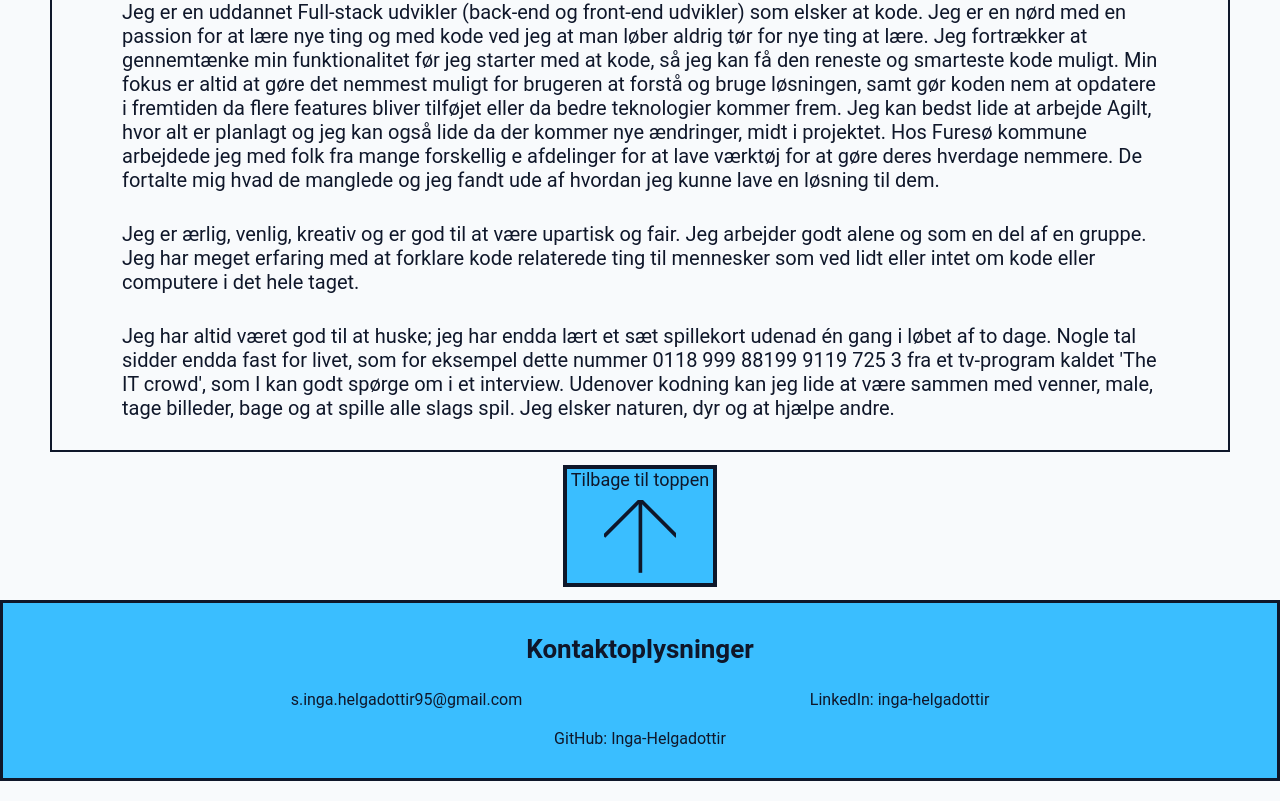
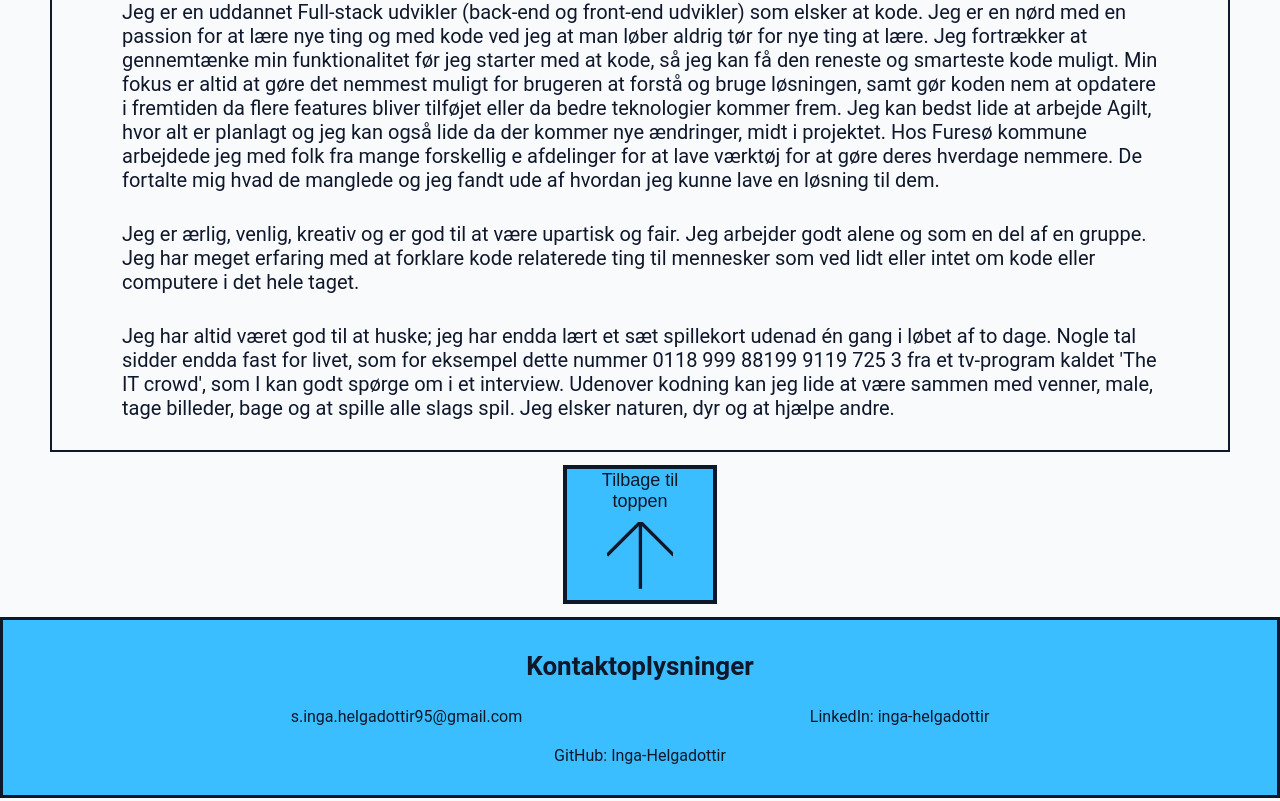
Before and after one commit to Inga-Helgadottir/CodeCV, a React (Create React App) app: page / in a window 1280 px wide. Shown: the part 511-1312 px from the top of the page. Built offline with nearby package versions, Linux system fonts and the light colour scheme.

Commit message:
fixed bug

```diff
--- a/src/App.jsx
+++ b/src/App.jsx
@@ -4,7 +4,7 @@ import "./Styles/ColorVariables.css";
 import Footer from "./Components/PageParts/Footer";
 import Header from "./Components/PageParts/Header";
 import NavBar from "./Components/PageParts/NavBar";
-import BackToTheTop from "./Components/PageParts/BackToTheTopComponent";
+import BackToTheTopComponent from "./Components/PageParts/BackToTheTopComponent";
 import { useState } from "react";
 import { getCurrentLanguage } from "./Components/GetCurrentLanguage";
 import { BrowserRouter, Routes, Route } from "react-router-dom";
@@ -22,7 +22,7 @@ const App = () => {
 
   return (
     <BrowserRouter>
-      <div className="App" id="top">
+      <div className="App">
         <Header
           currentLanguage={currentLanguage}
           setCurrentLanguage={setCurrentLanguage}
@@ -81,7 +81,7 @@ const App = () => {
           />
         </Routes>
 
-        <BackToTheTop currentLanguage={currentLanguage} />
+        <BackToTheTopComponent currentLanguage={currentLanguage} />
 
         <Footer currentLanguage={currentLanguage} />
       </div>
--- a/src/Components/PageParts/BackToTheTopComponent.jsx
+++ b/src/Components/PageParts/BackToTheTopComponent.jsx
@@ -4,18 +4,28 @@ import Arrow from "./Arrow";
 import { getText } from "../../Components/GetCurrentLanguage";
 import { useState, useEffect } from "react";
 
-const BackToTheTopComponent = (currentLanguage) => {
+const BackToTheTopComponent = ({ currentLanguage }) => {
   const [text, setText] = useState();
 
   useEffect(() => {
     setText(getText("BackToTheTopComponentText"));
   }, [currentLanguage]);
 
+  const scrollToTop = (e) => {
+    e.preventDefault();
+    document.documentElement.scrollTop = 0;
+    document.body.scrollTop = 0;
+  };
+
   return (
-    <a id="backToTheTopArrowButton" href="#top">
+    <button
+      id="backToTheTopArrowButton"
+      onClick={scrollToTop}
+      aria-label="Back to the top"
+    >
       {text}
       <Arrow props={{ arrow: "Top" }} />
-    </a>
+    </button>
   );
 };
 
```
